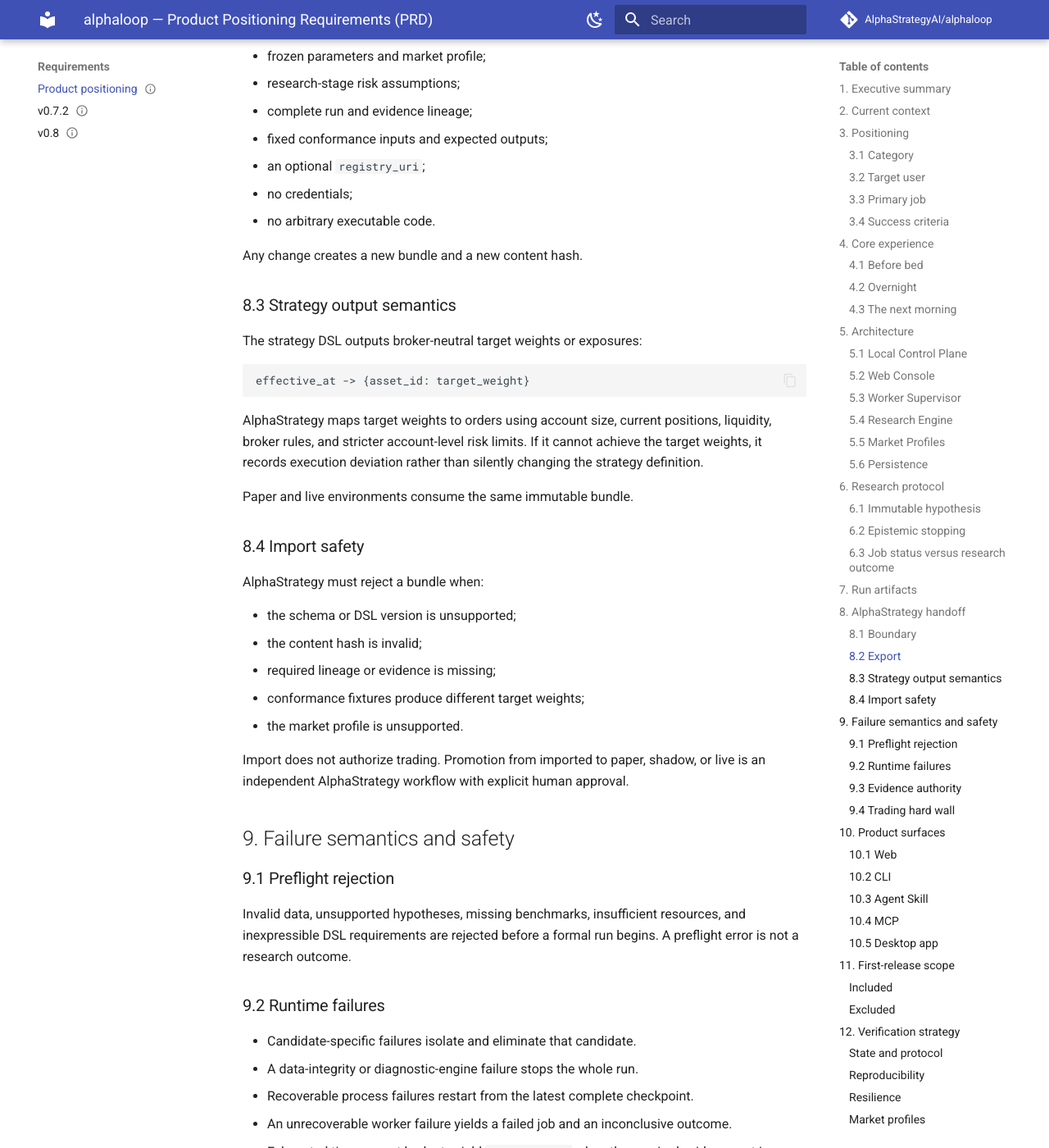
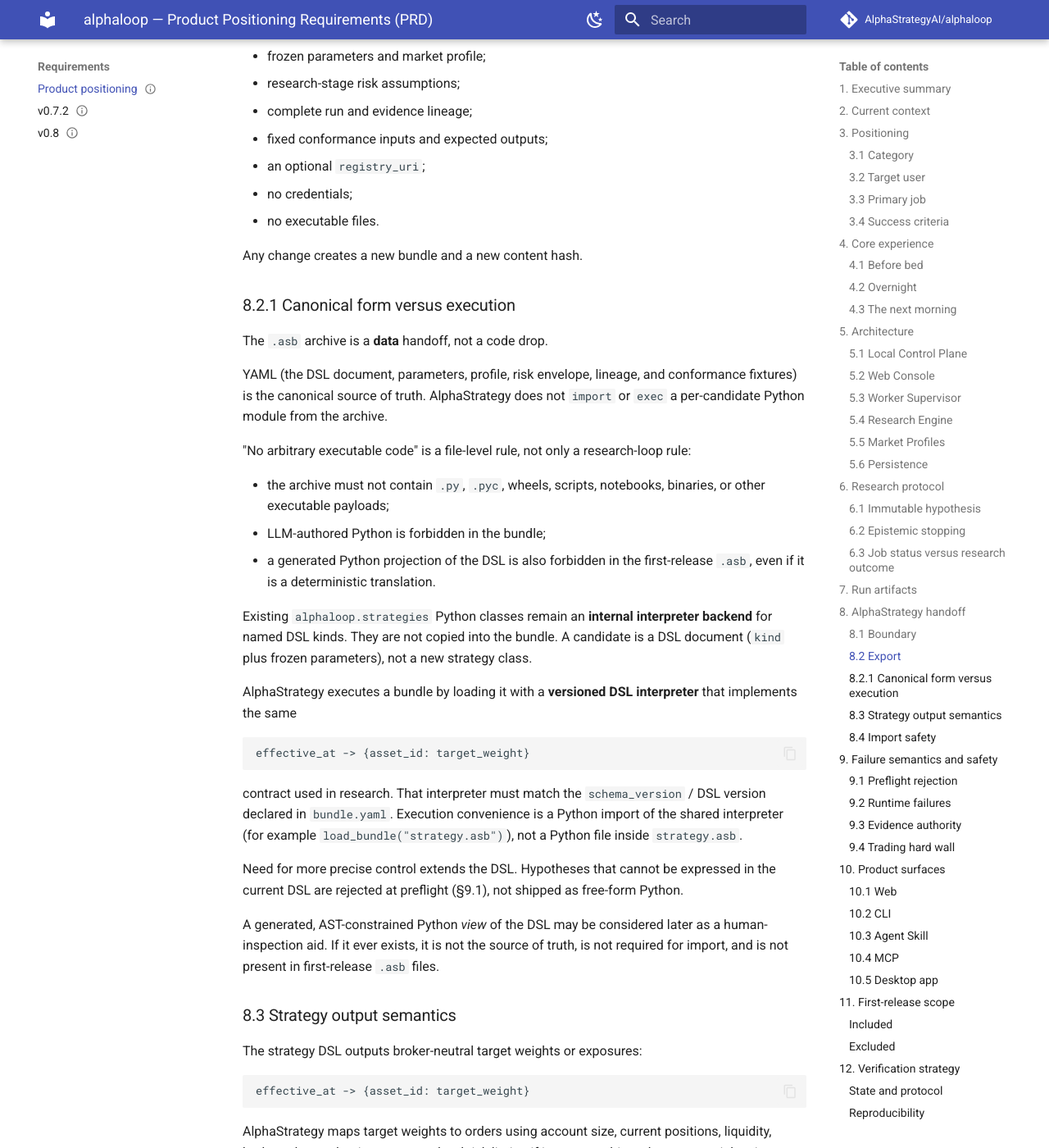
Before and after one commit to AlphaStrategyAI/alphaloop, an MkDocs documentation site: the page built from docs/requirements/product-positioning-requirements.md, in a window 1280 px wide and 1400 px high, scrolled down 9885 px. Shown: the whole window at 82% size. Built offline with MkDocs 1.6.1 and Material for MkDocs 9.7.7, drawn with Linux system fonts in a browser that asks for light colours; comment, search, counter and statistics services are not loaded; some of the changed text lies outside the part shown.

Commit message:
docs(bundle): lock YAML-only candidate handoff, reject extra payload fields
Strategy Candidate Bundles stay data (constrained DSL YAML). Python
strategy classes remain the in-repo interpreter backend and are not
shipped inside .asb. Unknown payload keys such as source_py are rejected
so executable code cannot ride along unhashed.

Co-authored-by: PatrickFeng <AlphaStrategyAI@users.noreply.github.com>

````diff
--- a/docs/requirements/product-positioning-requirements.md
+++ b/docs/requirements/product-positioning-requirements.md
@@ -420,9 +420,53 @@ The archive contains:
 - fixed conformance inputs and expected outputs;
 - an optional `registry_uri`;
 - no credentials;
-- no arbitrary executable code.
+- no executable files.
 
 Any change creates a new bundle and a new content hash.
+
+### 8.2.1 Canonical form versus execution
+
+The `.asb` archive is a **data** handoff, not a code drop.
+
+YAML (the DSL document, parameters, profile, risk envelope, lineage,
+and conformance fixtures) is the canonical source of truth. AlphaStrategy
+does not `import` or `exec` a per-candidate Python module from the
+archive.
+
+"No arbitrary executable code" is a file-level rule, not only a
+research-loop rule:
+
+- the archive must not contain `.py`, `.pyc`, wheels, scripts,
+  notebooks, binaries, or other executable payloads;
+- LLM-authored Python is forbidden in the bundle;
+- a generated Python projection of the DSL is also forbidden in the
+  first-release `.asb`, even if it is a deterministic translation.
+
+Existing `alphaloop.strategies` Python classes remain an **internal
+interpreter backend** for named DSL kinds. They are not copied into the
+bundle. A candidate is a DSL document (`kind` plus frozen parameters),
+not a new strategy class.
+
+AlphaStrategy executes a bundle by loading it with a **versioned DSL
+interpreter** that implements the same
+
+```text
+effective_at -> {asset_id: target_weight}
+```
+
+contract used in research. That interpreter must match the
+`schema_version` / DSL version declared in `bundle.yaml`. Execution
+convenience is a Python import of the shared interpreter (for example
+`load_bundle("strategy.asb")`), not a Python file inside `strategy.asb`.
+
+Need for more precise control extends the DSL. Hypotheses that cannot be
+expressed in the current DSL are rejected at preflight (§9.1), not
+shipped as free-form Python.
+
+A generated, AST-constrained Python *view* of the DSL may be considered
+later as a human-inspection aid. If it ever exists, it is not the source
+of truth, is not required for import, and is not present in first-release
+`.asb` files.
 
 ### 8.3 Strategy output semantics
 
@@ -447,7 +491,10 @@ AlphaStrategy must reject a bundle when:
 - the content hash is invalid;
 - required lineage or evidence is missing;
 - conformance fixtures produce different target weights;
-- the market profile is unsupported.
+- the market profile is unsupported;
+- the archive contains executable files, unknown payload keys, or
+  anything other than the declared YAML / evidence / conformance
+  layout.
 
 Import does not authorize trading. Promotion from imported to paper,
 shadow, or live is an independent AlphaStrategy workflow with explicit
@@ -565,6 +612,7 @@ desktop maintenance.
 - AlphaStrategy-to-alphaloop telemetry;
 - automatic paper/live promotion;
 - arbitrary generated strategy code;
+- Python or other executable files inside `.asb`;
 - an MCP adapter; this is a later integration and must never keep an
   overnight tool call open.
 
````
Also changed, not shown: docs/design/overnight-research-lab-refactor.md (+15 -2 lines), 3 other files.
